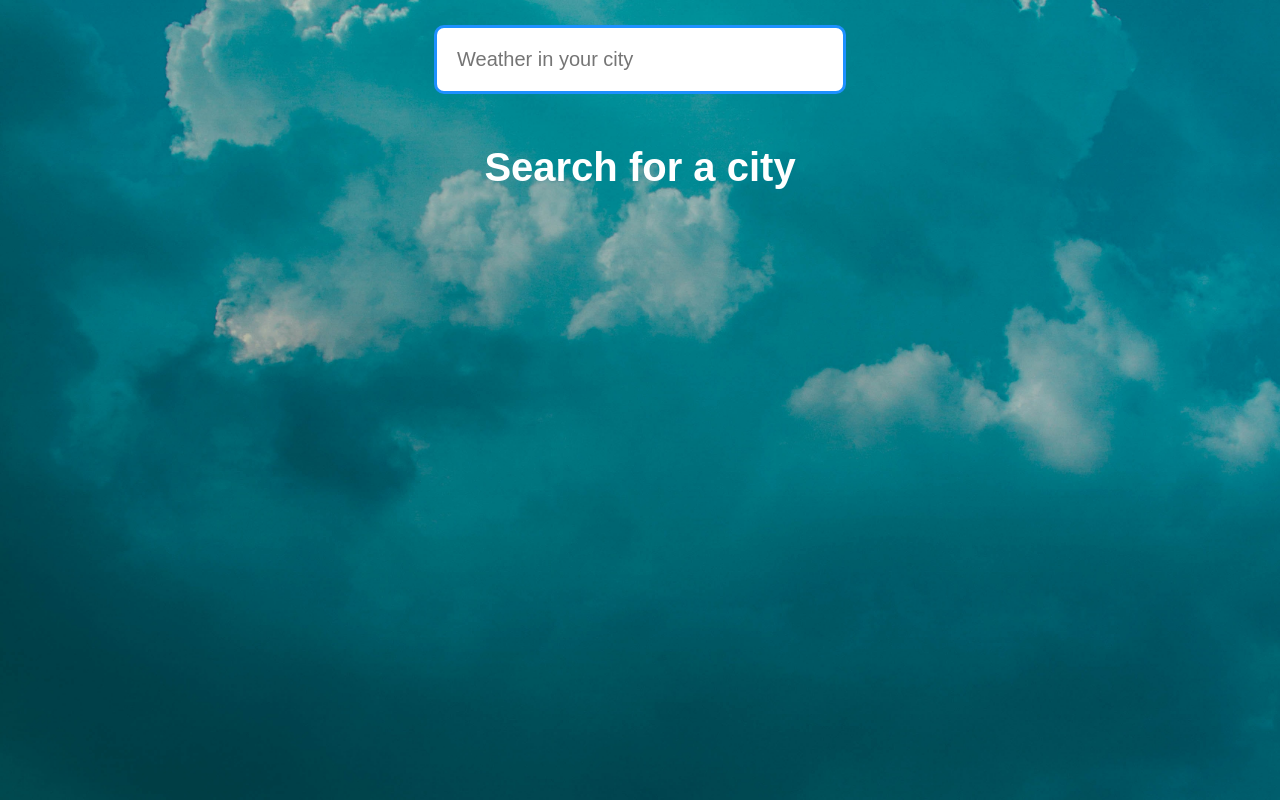
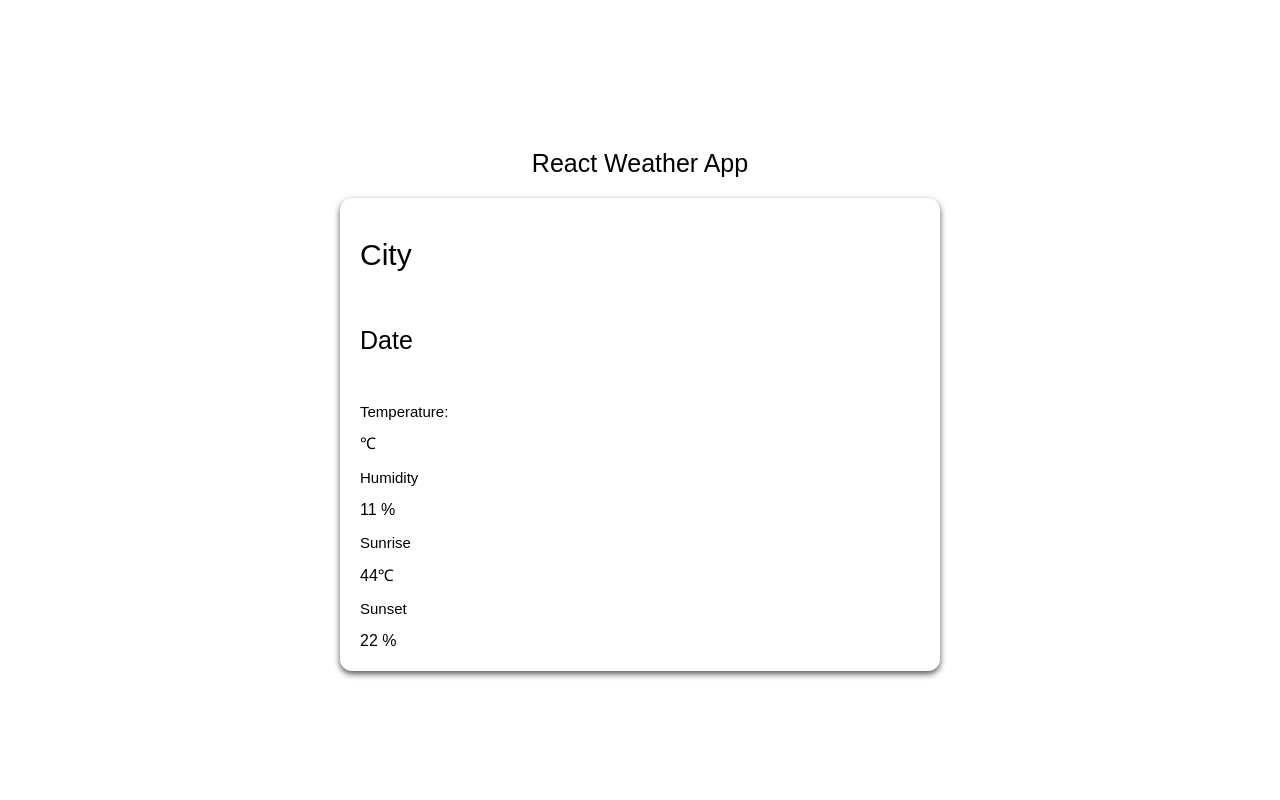
Before and after one commit to Kwabena2K/KwabenaOsei-Project3, a React (Create React App) app: page / in a window 1280 px wide. Built offline with nearby package versions, Linux system fonts and the light colour scheme; no server answers.

Commit message:
Restructured logic and retrieved data from api correctly using useEffect and axios. Also imported component files

```diff
--- a/public/index.html
+++ b/public/index.html
@@ -8,6 +8,13 @@
     <meta
       name="description"
       content="Web site created using create-react-app"
+    />
+
+    <link rel="preconnect" href="https://fonts.googleapis.com" />
+    <link rel="preconnect" href="https://fonts.gstatic.com" crossorigin />
+    <link
+      href="https://fonts.googleapis.com/css2?family=Roboto+Flex:opsz@8..144&display=swap"
+      rel="stylesheet"
     />
     <link rel="apple-touch-icon" href="%PUBLIC_URL%/logo192.png" />
     <!--
--- a/src/App.css
+++ b/src/App.css
@@ -37,7 +37,67 @@
   }
 }
 
-.wrapper {
+.main {
+  min-height: 100vh;
+  display: flex;
+  flex-direction: column;
+  justify-content: center;
+  align-items: center;
+  font-family: "Roboto Mono", sans-serif;
+}
+
+.app-header {
+  display: flex;
+  flex-direction: column;
+  align-items: center;
+  justify-content: center;
+  /* padding: 20px 10px; */
+}
+
+.app-header h1 {
+  font-size: 25px;
+  margin: 20px;
+  font-weight: 400;
+  text-transform: capitalize;
+}
+
+.app-header h1:hover {
+  color: red;
+}
+
+.card {
+  display: flex;
+  flex-direction: column;
+  align-items: space-between;
+  box-shadow: 0 3px 6px 0 #555;
+  padding: 20px 20px;
+  border-radius: 12px;
+  margin: 0 auto;
+  width: 600px;
+  /* height: 50vh; */
+}
+
+.card h1 {
+  font-weight: 300;
+  font-size: 30px;
+}
+
+.card h4 {
+  font-weight: 200;
+  font-size: 25px;
+}
+
+.card p {
+  font-size: 15px;
+  font-weight: 100;
+}
+
+.card .card-child {
+  /* border: 2px solid red;
+  border-radius: 10px; */
+}
+
+/* .wrapper {
   display: flex;
   flex-direction: column;
   justify-content: center;
@@ -46,17 +106,9 @@
   margin: 0px auto;
   max-width: 1080px;
   width: 90%;
-}
+} */
 
-main {
-  /* min-height: 100vh;
-  background-image: linear-gradient(
-    to bottom,
-    rgba(0, 0, 0, 0.2) rgba(0, 0, 0, 0.75)
-  );
-  padding: 25px; */
-}
-
+/*
 .input {
   padding: 20px;
   width: 40%;
@@ -68,9 +120,9 @@ main {
 
 .input:focus {
   outline: none;
-}
+} */
 
-.wrapper .city {
+/* .wrapper .city {
   font-size: 40px;
   font-weight: 700;
   text-align: center;
@@ -90,9 +142,9 @@ footer p {
   margin: 0;
   font-size: 1.3rem;
   padding: 20px;
-}
+} */
 
-.app.default {
+/* .app.default {
   background-image: url("./assets/background-default.jpg");
   background-position: center;
   background-repeat: no-repeat;
@@ -110,17 +162,17 @@ footer p {
   height: 100vh;
   transition: 0.4s ease-out;
   opacity: 0.95;
-}
+} */
 
-.app.cold {
+/* .app.cold {
   background-image: url("./assets/background-image-cold.jpg");
-  /* opacity: 0.9; */
+
   background-position: center;
   background-repeat: no-repeat;
   background-size: cover;
   width: 100%;
   height: 100vh;
-}
+} */
 
 /* .home::before {
   background: url("./assets/background-image1.jpg") no-repeat center
@@ -134,30 +186,29 @@ footer p {
   z-index: -1;
 } */
 
-.wrapper .weatherData {
+/* .wrapper .weatherData {
   color: white;
   display: flex;
   flex-wrap: wrap;
   justify-content: space-evenly;
   width: 100%;
-  /* margin: 150px auto; */
+
 
   padding: 1rem;
   border-radius: 12px;
   background-color: rgba(0, 0, 0, 0.8);
-}
+} */
 
 /* .temp,
 .weatherIcon {
   display: inline-block;
 } */
 
-.weatherData .text {
+/* .weatherData .text {
   padding-left: 20px;
   padding-right: 20px;
   text-align: center;
   font-size: 30px;
-  /* border: 2px solid red; */
 }
 
 .weatherData .bold {
@@ -165,11 +216,10 @@ footer p {
   font-size: 40px;
   text-align: center;
   text-transform: capitalize;
-  /* border: 2px solid red; */
   padding: 0;
-}
+} */
 
-.query {
+/* .query {
   padding: 50px;
   font-size: 40px;
   font-weight: 700;
@@ -184,4 +234,4 @@ footer p {
 .weatherIcon img {
   width: 150px;
   height: 150px;
-}
+} */ ;
--- a/src/App.js
+++ b/src/App.js
@@ -1,130 +1,158 @@
-import React, { useState } from "react";
+import { useEffect, useState } from "react";
+import axios from "axios";
+import Header from "./components/Header";
+import Card from "./components/Card";
 import "./App.css";
 
+const key = `5783354b44651863d0bd15ae06c6a392`;
+
 function App() {
-  //Api key
-  const key = "5783354b44651863d0bd15ae06c6a392";
-  const [weatherData, setWeather] = useState([{}]);
-  const [cityData, setCity] = useState("");
+  const [latitude, updateLatitude] = useState(null);
+  const [longitude, updateLongitude] = useState(null);
+  const [city, updateCity] = useState("");
+  const [temperature, updateTemperature] = useState(null);
+  const [humidity, updateHumidity] = useState(null);
+  const [sunrise, updateSunrise] = useState(null);
+  const [sunset, updateSunset] = useState(null);
 
-  // Creating the call to the API to retrieve the data
-  const getWeather = (event) => {
-    if (event.key === "Enter") {
-      fetch(
-        `https://api.openweathermap.org/data/2.5/weather?q=${cityData}&appid=${key}&units=metric&lang=en`
+  useEffect(() => {
+    navigator.geolocation.getCurrentPosition(function (position) {
+      updateLatitude(position.coords.latitude);
+      updateLongitude(position.coords.longitude);
+    });
+    axios
+      .get(
+        `https://api.openweathermap.org/data/2.5/weather?lat=${latitude}&lon=${longitude}&appid=${key}&exlude=hourly,minutely`
       )
-        .then((results) => results.json())
-        .then((jsonData) => {
-          setWeather(jsonData);
-          setCity("");
-        });
-    }
-  };
+      .then((weatherData) => {
+        console.log(weatherData.data.main.temp);
+        updateTemperature(weatherData.data.main.temp);
+      });
+  }, [latitude, longitude]);
 
-  // // Retrieving the date
-
-  // const getDate = (d) => {
-  //   let months = [
-  //     "January",
-  //     "February",
-  //     "March",
-  //     "April",
-  //     "May",
-  //     "June",
-  //     "July",
-  //     "August",
-  //     "September",
-  //     "October",
-  //     "November",
-  //     "December",
-  //   ];
-  //   let days = [
-  //     "Sunday",
-  //     "Monday",
-  //     "Tuesday",
-  //     "Wednesday",
-  //     "Thursday",
-  //     "Friday",
-  //     "Saturday",
-  //   ];
-
-  //     let day = days[d.getDay()];
-  //     let date = d.getDate();
-  //     let month = months[d.getMonth()];
-  //     let year = d.getFullYear();
-
-  //     return `${day} ${date} ${month} ${year}`;
-  // };
-
-  console.log(weatherData);
-
-  // Connecting the weatherData call from the API to the input form and also Displaying data from getWeather
   return (
-    <main>
-      <div
-        className={
-          typeof weatherData.main != "undefined"
-            ? weatherData.main.temp > 15
-              ? "app hot"
-              : "app cold"
-            : "app default"
-        }
-      >
-        <div className="wrapper">
-          <input
-            className="input"
-            placeholder="Weather in your city"
-            onChange={(event) => setCity(event.target.value)}
-            value={cityData}
-            onKeyPress={getWeather}
-          />
-
-          {typeof weatherData.main === "undefined" ? (
-            <div className="query">Search for a city</div>
-          ) : (
-            <div className="city">
-              <p>
-                {weatherData.name}, {weatherData.sys.country}
-              </p>
-
-              <div className="weatherIcon">
-                <img
-                  src={`http://openweathermap.org/img/wn/${weatherData.weather[0].icon}.png`}
-                  alt="weather icon"
-                />
-              </div>
-
-              <div className="weatherData">
-                <div className="temp">
-                  <p className="bold">{Math.round(weatherData.main.temp)}°C</p>
-                  <p className="text">Temperature</p>
-                </div>
-                <div className="humidity">
-                  <p className="bold">{weatherData.main.humidity}%</p>
-                  <p className="text">Humidity</p>
-                </div>
-                <div className="feelsLike">
-                  <p className="bold">
-                    {Math.round(weatherData.main.feels_like)}°C
-                  </p>
-                  <p className="text">Feels like</p>
-                </div>
-              </div>
-            </div>
-          )}
-
-          {weatherData.cod === "404" ? (
-            <p className="error">Please enter a valid city</p>
-          ) : (
-            <></>
-          )}
-        </div>
-      </div>
-    </main>
+    <div className="main">
+      <Header />
+      <Card temperature={temperature} />
+    </div>
   );
 }
 
 export default App;
+
+// function App() {
+//   //Api key
+//   const key = "5783354b44651863d0bd15ae06c6a392";
+//   const [weatherData, setWeather] = useState([{}]);
+//   const [cityData, setCity] = useState("");
+//   // Creating the call to the API to retrieve the data
+//   const getWeather = (event) => {
+//     if (event.key === "Enter") {
+//       fetch(
+//         `https://api.openweathermap.org/data/2.5/weather?q=${cityData}&appid=${key}&units=metric&lang=en`
+//       )
+//         .then((results) => results.json())
+//         .then((jsonData) => {
+//           setWeather(jsonData);
+//           setCity("");
+//         });
+//     }
+//   };
+//   // // Retrieving the date
+//   // const getDate = (d) => {
+//   //   let months = [
+//   //     "January",
+//   //     "February",
+//   //     "March",
+//   //     "April",
+//   //     "May",
+//   //     "June",
+//   //     "July",
+//   //     "August",
+//   //     "September",
+//   //     "October",
+//   //     "November",
+//   //     "December",
+//   //   ];
+//   //   let days = [
+//   //     "Sunday",
+//   //     "Monday",
+//   //     "Tuesday",
+//   //     "Wednesday",
+//   //     "Thursday",
+//   //     "Friday",
+//   //     "Saturday",
+//   //   ];
+//   //     let day = days[d.getDay()];
+//   //     let date = d.getDate();
+//   //     let month = months[d.getMonth()];
+//   //     let year = d.getFullYear();
+//   //     return `${day} ${date} ${month} ${year}`;
+//   // };
+//   console.log(weatherData);
+//   // Connecting the weatherData call from the API to the input form and also Displaying data from getWeather
+//   return (
+//     <main>
+//       <div
+//         className={
+//           typeof weatherData.main != "undefined"
+//             ? weatherData.main.temp > 15
+//               ? "app hot"
+//               : "app cold"
+//             : "app default"
+//         }
+//       >
+//         <div className="wrapper">
+//           <input
+//             className="input"
+//             placeholder="Weather in your city"
+//             onChange={(event) => setCity(event.target.value)}
+//             value={cityData}
+//             onKeyPress={getWeather}
+//           />
+//           {typeof weatherData.main === "undefined" ? (
+//             <div className="query">Search for a city</div>
+//           ) : (
+//             <div className="city">
+//               <p>
+//                 {weatherData.name}, {weatherData.sys.country}
+//               </p>
+//               <div className="weatherIcon">
+//                 <img
+//                   src={`http://openweathermap.org/img/wn/${weatherData.weather[0].icon}.png`}
+//                   alt="weather icon"
+//                 />
+//               </div>
+//               <div className="weatherData">
+//                 <div className="temp">
+//                   <p className="bold">{Math.round(weatherData.main.temp)}°C</p>
+//                   <p className="text">Temperature</p>
+//                 </div>
+//                 <div className="humidity">
+//                   <p className="bold">{weatherData.main.humidity}%</p>
+//                   <p className="text">Humidity</p>
+//                 </div>
+//                 <div className="feelsLike">
+//                   <p className="bold">
+//                     {Math.round(weatherData.main.feels_like)}°C
+//                   </p>
+//                   <p className="text">Feels like</p>
+//                 </div>
+//               </div>
+//             </div>
+//           )}
+//           {weatherData.cod === "404" ? (
+//             <p className="error">Please enter a valid city</p>
+//           ) : (
+//             <></>
+//           )}
+//         </div>
+//       </div>
+//     </main>
+//   );
+// }
+
+// export default App;
 
 // PSUEDOCODE
 // Create state items to hold data coming from the third-party API and the user input
--- /dev/null
+++ b/src/components/Card.js
@@ -0,0 +1,24 @@
+import React from "react";
+
+function Card({ temperature }) {
+  return (
+    <div className="card">
+      <h1>City</h1>
+      <h4>Date</h4>
+      <div className="card-child">
+        <p>Temperature:</p> {temperature}℃
+      </div>
+      <div className="card-child">
+        <p>Humidity</p> 11 %
+      </div>
+      <div className="card-child">
+        <p>Sunrise</p> 44℃
+      </div>
+      <div className="card-child">
+        <p>Sunset</p> 22 %
+      </div>
+    </div>
+  );
+}
+
+export default Card;
--- /dev/null
+++ b/src/components/Header.js
@@ -0,0 +1,11 @@
+import React from "react";
+
+function Header() {
+  return (
+    <div className="app-header">
+      <h1>react weather app</h1>
+    </div>
+  );
+}
+
+export default Header;
--- a/src/index.css
+++ b/src/index.css
@@ -1,12 +1,12 @@
 body {
   margin: 0;
-  font-family: "Roboto Mono", sans-serif;
+  font-family: "Roboto Flex", sans-serif;
   -webkit-font-smoothing: antialiased;
   -moz-osx-font-smoothing: grayscale;
 }
 
 code {
-  font-family: source-code-pro, Roboto Mono, Menlo, Monaco, Consolas,
+  font-family: source-code-pro, Roboto Flex, Menlo, Monaco, Consolas,
     "Courier New", monospace;
 }
 
@@ -112,7 +112,7 @@ input,
 optgroup,
 select,
 textarea {
-  font-family: sans-serif;
+  font-family: "Roboto Flex", sans-serif;
   font-size: 100%;
   line-height: 1.15;
   margin: 0;
```
Also changed, not shown: src/assets/weather-app(2).png (added), 1 other file (tests, documents, lock files or other folders).
